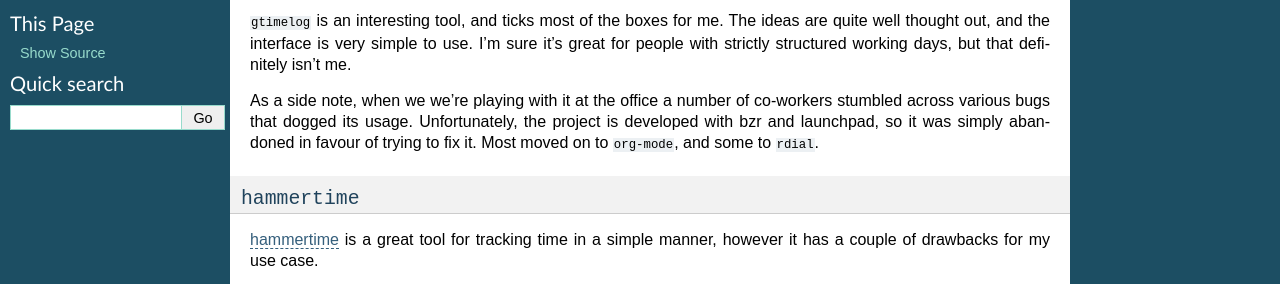
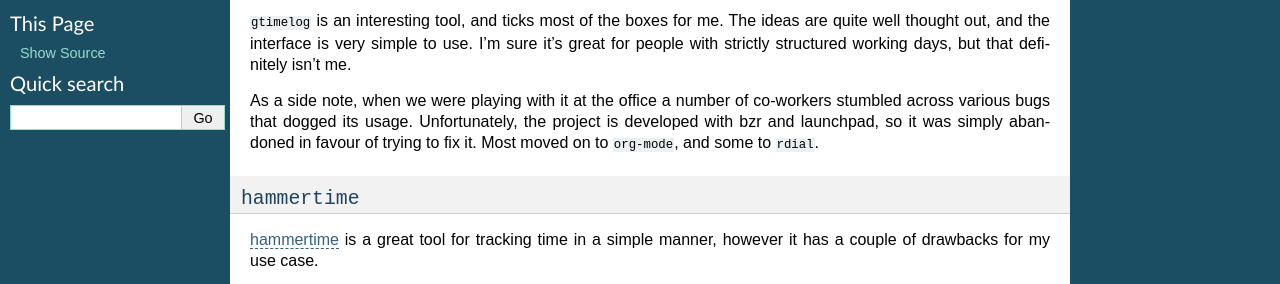
Before and after one commit to JNRowe/rdial, a Sphinx documentation site: the page built from doc/alternatives.rst, in a window 1280 px wide. Shown: the part 275-559 px from the top of the page. Built offline with Sphinx 7.4.7, drawn with Linux system fonts in a browser that asks for light colours.

Commit message:
[Tr] Minor grammar fix.

```diff
--- a/doc/alternatives.rst
+++ b/doc/alternatives.rst
@@ -19,7 +19,7 @@
 sure it's great for people with strictly structured working days, but that
 definitely isn't me.
 
-As a side note, when we we're playing with it at the office a number of
+As a side note, when we were playing with it at the office a number of
 co-workers stumbled across various bugs that dogged its usage.  Unfortunately,
 the project is developed with bzr and launchpad, so it was simply abandoned in
 favour of trying to fix it.  Most moved on to ``org-mode``, and some to
```
